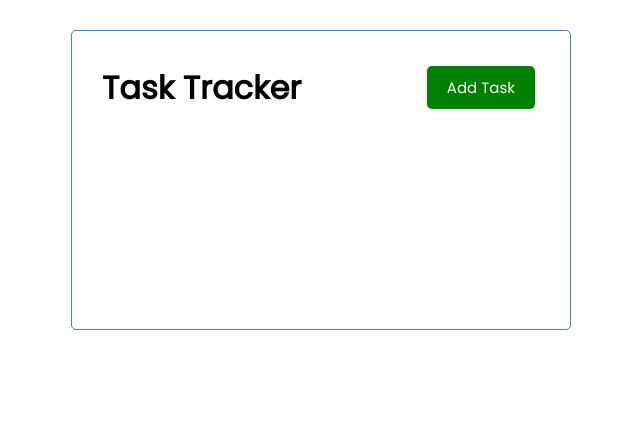
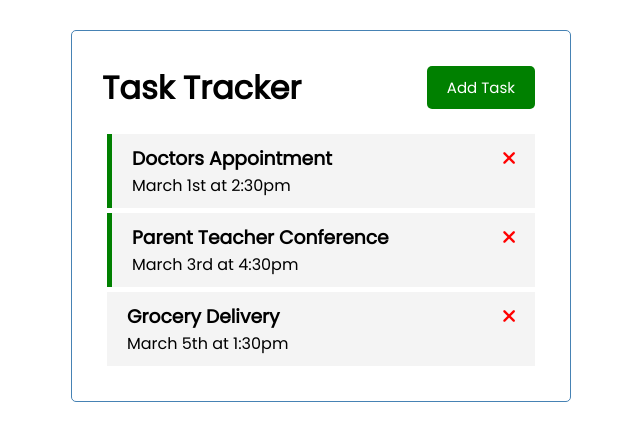
Before and after one commit to jeramiahgcoffey/task-tracker, a Vue app: page / in a window 1280 px wide. Shown: the top 440 px of the page, without its empty margins (319-959 px from the left). Built offline with nearby package versions, Linux system fonts and the light colour scheme.

Commit message:
Toggle reminder, Delete task

```diff
--- a/public/index.html
+++ b/public/index.html
@@ -1,15 +1,26 @@
 <!DOCTYPE html>
 <html lang="">
     <head>
-    <meta charset="utf-8">
-    <meta http-equiv="X-UA-Compatible" content="IE=edge">
-    <meta name="viewport" content="width=device-width,initial-scale=1.0">
-    <link rel="icon" href="<%= BASE_URL %>favicon.ico">
+        <meta charset="utf-8" />
+        <meta http-equiv="X-UA-Compatible" content="IE=edge" />
+        <meta name="viewport" content="width=device-width,initial-scale=1.0" />
+        <link rel="icon" href="<%= BASE_URL %>favicon.ico" />
+        <link
+            rel="stylesheet"
+            href="https://cdnjs.cloudflare.com/ajax/libs/font-awesome/6.1.1/css/all.min.css"
+            integrity="sha512-KfkfwYDsLkIlwQp6LFnl8zNdLGxu9YAA1QvwINks4PhcElQSvqcyVLLD9aMhXd13uQjoXtEKNosOWaZqXgel0g=="
+            crossorigin="anonymous"
+            referrerpolicy="no-referrer"
+        />
         <title><%= htmlWebpackPlugin.options.title %></title>
     </head>
     <body>
         <noscript>
-      <strong>We're sorry but <%= htmlWebpackPlugin.options.title %> doesn't work properly without JavaScript enabled. Please enable it to continue.</strong>
+            <strong
+                >We're sorry but <%= htmlWebpackPlugin.options.title %> doesn't
+                work properly without JavaScript enabled. Please enable it to
+                continue.</strong
+            >
         </noscript>
         <div id="app"></div>
         <!-- built files will be auto injected -->
--- a/src/App.vue
+++ b/src/App.vue
@@ -1,16 +1,62 @@
 <template>
     <div class="container">
         <Header title="Task Tracker" />
+        <Tasks
+            @toggle-reminder="toggleReminder"
+            @delete-task="deleteTask"
+            :tasks="tasks"
+        />
     </div>
 </template>
 
 <script>
 import Header from './components/Header.vue'
+import Tasks from './components/Tasks.vue'
 
 export default {
     name: 'App',
     components: {
         Header,
+        Tasks,
+    },
+    data() {
+        return {
+            tasks: [],
+        }
+    },
+    methods: {
+        deleteTask(id) {
+            if (confirm('Are you sure?')) {
+                this.tasks = this.tasks.filter((task) => task.id !== id)
+            }
+        },
+        toggleReminder(id) {
+            this.tasks = this.tasks.map((task) =>
+                task.id === id ? { ...task, reminder: !task.reminder } : task
+            )
+        },
+    },
+    created() {
+        this.tasks = [
+            {
+                id: 1,
+                text: 'Doctors Appointment',
+                day: 'March 1st at 2:30pm',
+                reminder: true,
+            },
+            {
+                id: 2,
+                text: 'Parent Teacher Conference',
+                day: 'March 3rd at 4:30pm',
+                reminder: true,
+            },
+            {
+                id: 3,
+                text: 'Grocery Delivery',
+                day: 'March 5th at 1:30pm',
+                reminder: false,
+            },
+        ]
     },
 }
 </script>
--- /dev/null
+++ b/src/components/Task.vue
@@ -0,0 +1,41 @@
+<template>
+    <div
+        @dblclick="$emit('toggle-reminder')"
+        :class="[task.reminder && 'reminder', 'task']"
+    >
+        <h3>
+            {{ task.text }}
+            <i @click="$emit('delete-task')" class="fas fa-times" />
+        </h3>
+        <p>{{ task.day }}</p>
+    </div>
+</template>
+
+<script>
+export default {
+    name: 'Task',
+    props: {
+        task: Object,
+    },
+}
+</script>
+
+<style scope>
+.fas {
+    color: red;
+}
+.task {
+    background: #f4f4f4;
+    margin: 5px;
+    padding: 10px 20px;
+    cursor: pointer;
+}
+.task.reminder {
+    border-left: 5px solid green;
+}
+.task h3 {
+    display: flex;
+    align-items: center;
+    justify-content: space-between;
+}
+</style>
--- /dev/null
+++ b/src/components/Tasks.vue
@@ -0,0 +1,24 @@
+<template>
+    <div v-for="task in tasks" :key="task.id">
+        <Task
+            @toggle-reminder="$emit('toggle-reminder', task.id)"
+            @delete-task="$emit('delete-task', task.id)"
+            :task="task"
+        />
+    </div>
+</template>
+
+<script>
+import Task from './Task.vue'
+
+export default {
+    name: 'Tasks',
+    props: {
+        tasks: Array,
+    },
+    components: {
+        Task,
+    },
+    emits: ['delete-task', 'toggle-reminder'],
+}
+</script>
```
Lines whose indentation alone changed are shown as unchanged.
